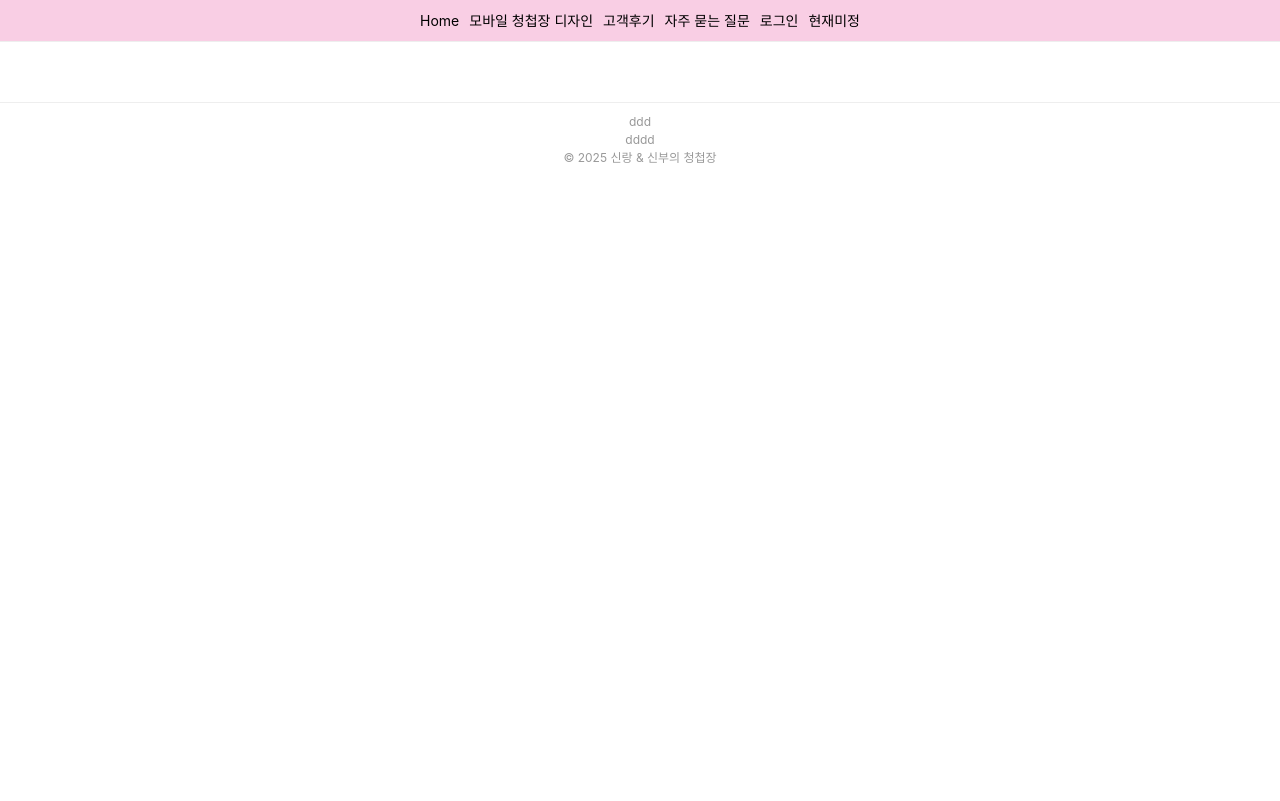
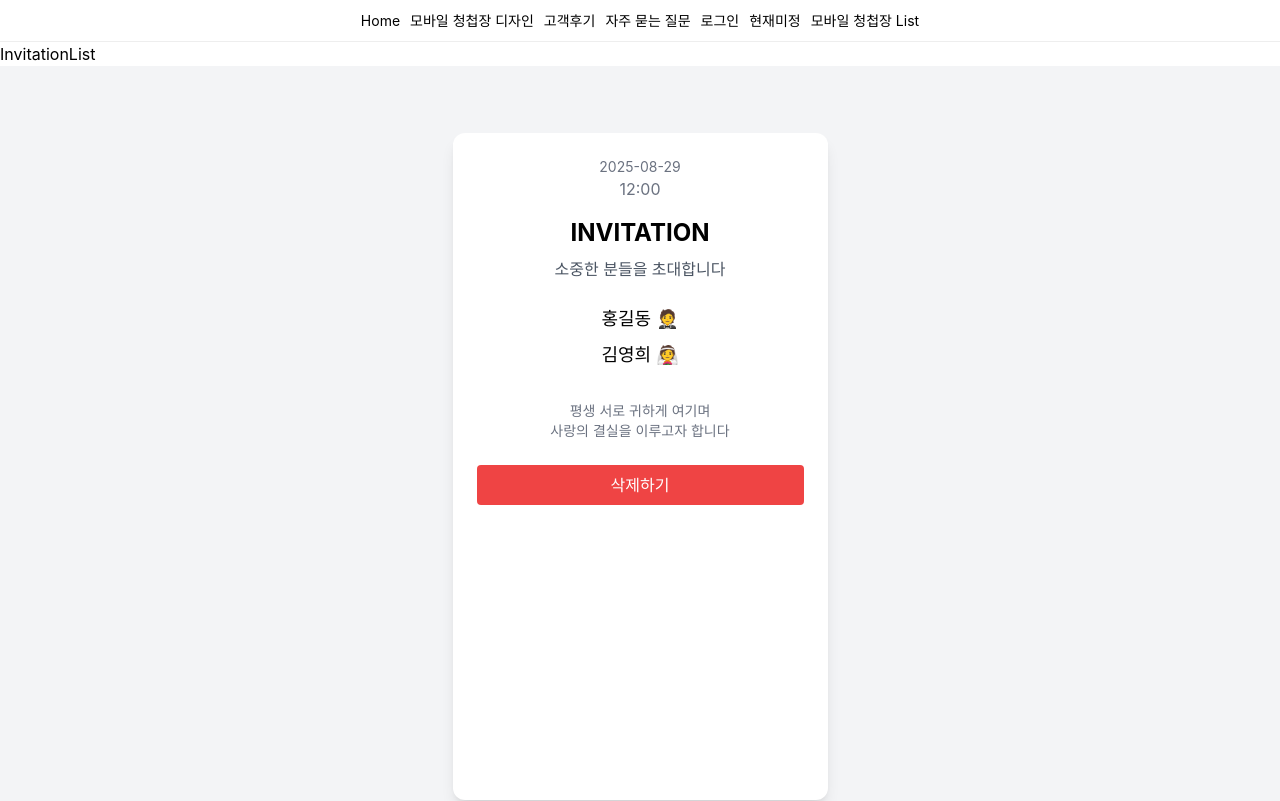
Before and after one commit to appleloverman/wedding-invitation, a React (Create React App) app: page /InvitationList in a window 1280 px wide. Shown: the top 801 px of the page. Built offline with nearby package versions, Linux system fonts and the light colour scheme.

Commit message:
8월 29일 학원기준 찬우, 종민, 민석 총합본 2번째 Basic 파일

```diff
--- a/src/App.js
+++ b/src/App.js
@@ -1,4 +1,4 @@
-import React from "react";
+import React, { useState } from "react";
 import { BrowserRouter as Router, Routes, Route } from "react-router-dom";
 import Header from "./components/Header";
 import Footer from "./components/Footer";
@@ -9,19 +9,47 @@ import Login from "./pages/Login";
 import Review from "./pages/Review";
 import FAQ from "./pages/FAQ";
 import Contact from "./pages/Contact";
+import InvitationList from "./pages/InvitationList";
 
 function App() {
+  const [invitationList, setInvitationList] = useState([
+    {
+      ino: 1,
+      date: "2025-08-29",
+      time: "12:00",
+      groomName: "홍길동",
+      brideName: "김영희",
+      theme: "classic",
+    },
+  ]);
   return (
     <Router>
       <Header />
       <main style={{ paddingBottom: "60px" }}>
         <Routes>
           <Route path="/" element={<Home />} />
-          <Route path="/InvitationDesign" element={<InvitationDesign />} />
+          <Route
+            path="/InvitationDesign"
+            element={
+              <InvitationDesign
+                invitationList={invitationList}
+                setInvitationList={setInvitationList}
+              />
+            }
+          />
           <Route path="/Review" element={<Review />} />
           <Route path="/FAQ" element={<FAQ />} />
           <Route path="/contact" element={<Contact />} />
           <Route path="/login" element={<Login />} />
+          <Route
+            path="/InvitationList"
+            element={
+              <InvitationList
+                invitationList={invitationList}
+                setInvitationList={setInvitationList}
+              />
+            }
+          />
         </Routes>
       </main>
       <Footer />
--- a/src/components/Header.js
+++ b/src/components/Header.js
@@ -7,7 +7,7 @@ function Header() {
       style={{
         padding: "10px",
         textAlign: "center",
-        backgroundColor: "#f9cee4ff",
+        backgroundColor: "#fff",
         borderBottom: "1px solid #eee",
       }}
     >
@@ -25,6 +25,7 @@ function Header() {
         <Link to="/FAQ">자주 묻는 질문</Link>
         <Link to="/login">로그인</Link>
         <Link to="/contact">현재미정</Link>
+        <Link to="/InvitationList">모바일 청첩장 List</Link>
       </nav>
     </header>
   );
--- a/src/pages/Home.js
+++ b/src/pages/Home.js
@@ -120,7 +120,7 @@ function Home() {
               marginBottom: "12px",
             }}
           >
-            오프닝 애니메이션
+            오프닝 애니메이션 A
           </h3>
           <p style={{ marginBottom: "16px" }}>
             열리는 순간, 시선을 사로잡는 감각적인 연출
--- a/src/pages/InvitationDesign.js
+++ b/src/pages/InvitationDesign.js
@@ -1,16 +1,38 @@
 import { useState } from "react";
 
-function InvitationDesign() {
+function InvitationDesign({ invitationList, setInvitationList }) {
+  console.log("InvitationDesignProps:", invitationList);
+  const [ino, setIno] = useState(1);
   const [date, setDate] = useState("2025-08-29");
   const [time, setTime] = useState("12:00");
   const [groomName, setGroomName] = useState("홍길동");
   const [brideName, setBrideName] = useState("김영희");
   const [theme, setTheme] = useState("classic");
 
+  const setInvitationHandler = () => {
+    setInvitationList([
+      ...invitationList,
+      {
+        ino: ino + 1,
+        date: date,
+        time: time,
+        groomName: groomName,
+        brideName: brideName,
+        theme: theme,
+      },
+    ]);
+    setIno(ino + 1);
+  };
+
+  const deleteInvitationHandler = (ino) => {
+    setInvitationList(invitationList.filter((i) => i.ino !== ino));
+  };
+
   return (
     <div className="flex min-h-screen bg-gray-100">
       {/* 왼쪽: 청첩장 미리보기 */}
-      <div className="flex-1 flex items-center justify-center p-6">
+
+      <div key={ino} className="flex-1 flex items-center justify-center p-6">
         <div className="w-[375px] h-[667px] bg-white shadow-lg rounded-xl p-6 text-center">
           <h2 className="text-gray-500 text-sm">{date}</h2>
           <p className="text-gray-500 mb-4">{time}</p>
@@ -84,7 +106,10 @@ function InvitationDesign() {
           </select>
         </div>
 
-        <button className="w-full bg-blue-500 text-white py-2 rounded">
+        <button
+          className="w-full bg-blue-500 text-white py-2 rounded"
+          onClick={() => setInvitationHandler()}
+        >
           저장하기
         </button>
       </div>
--- /dev/null
+++ b/src/pages/InvitationList.js
@@ -0,0 +1,45 @@
+// import React, { useState } from "react";
+
+const InvitationList = ({ invitationList, setInvitationList }) => {
+  const deleteInvitationHandler = (ino) => {
+    setInvitationList(invitationList.filter((i) => i.ino !== ino));
+  };
+
+  return (
+    <div>
+      InvitationList
+      <div className="flex min-h-screen bg-gray-100">
+        {Array.isArray(invitationList) &&
+          invitationList.map((i) => (
+            <div
+              key={i.ino}
+              className="flex-1 flex items-center justify-center p-6"
+            >
+              <div className="w-[375px] h-[667px] bg-white shadow-lg rounded-xl p-6 text-center">
+                <h2 className="text-gray-500 text-sm">{i.date}</h2>
+                <p className="text-gray-500 mb-4">{i.time}</p>
+                <h1 className="text-2xl font-bold mb-2">INVITATION</h1>
+                <p className="text-gray-600 mb-6">소중한 분들을 초대합니다</p>
+
+                <p className="text-lg mb-2">{i.groomName} 🤵</p>
+                <p className="text-lg mb-2">{i.brideName} 👰</p>
+
+                <div className="mt-8 text-gray-500 text-sm">
+                  <p>평생 서로 귀하게 여기며</p>
+                  <p>사랑의 결실을 이루고자 합니다</p>
+                </div>
+                <button
+                  className="w-full mt-6 bg-red-500 text-white py-2 rounded"
+                  onClick={() => deleteInvitationHandler(i.ino)}
+                >
+                  삭제하기
+                </button>
+              </div>
+            </div>
+          ))}
+      </div>
+    </div>
+  );
+};
+
+export default InvitationList;
```
